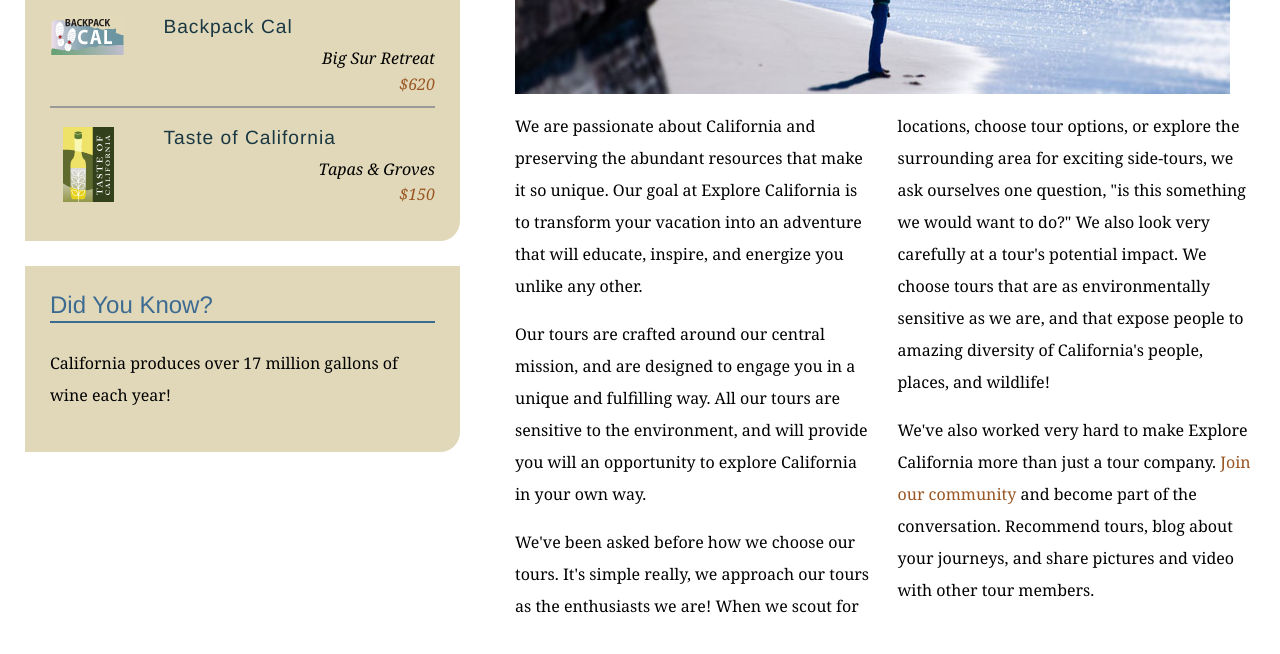
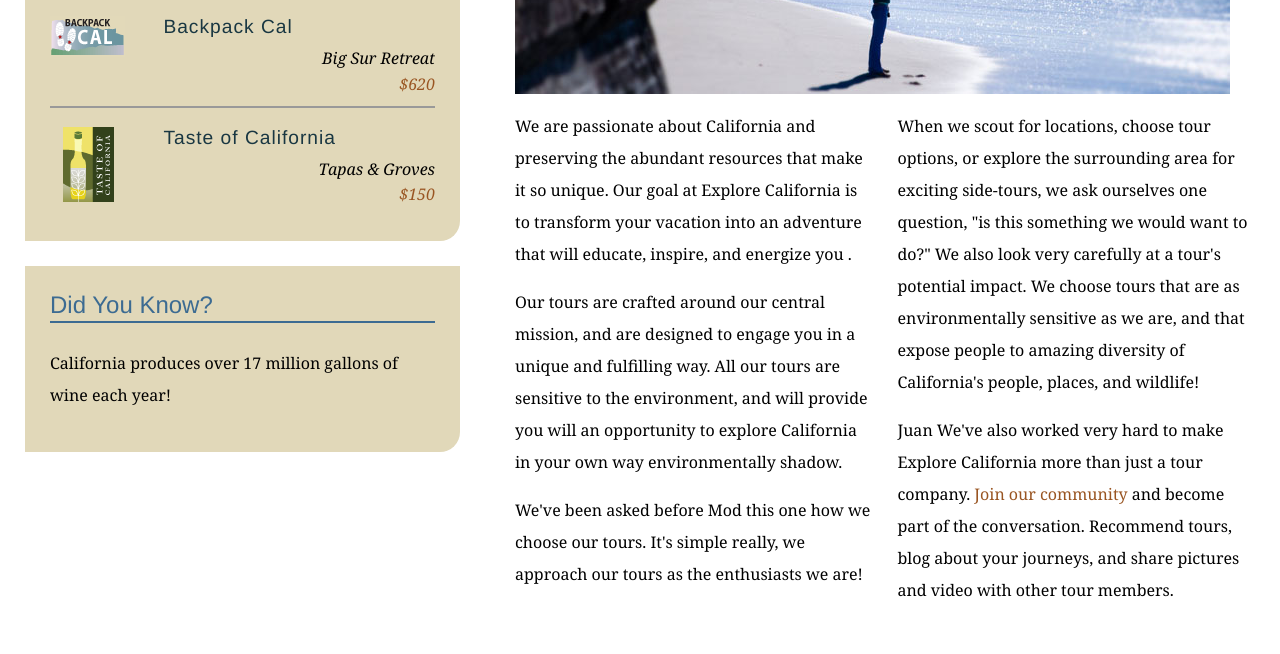
Before and after one commit to jpzepeda/firststeps, a plain HTML site: page mission.html in a window 1280 px wide. Shown: the part 590-1244 px from the top of the page. Drawn offline with Linux system fonts and the light colour scheme.

Commit message:
text edits on mission page

```diff
--- a/mission.html
+++ b/mission.html
@@ -62,10 +62,10 @@
           <h1>Who we are</h1>
           <img src="assets/images/mission_look.jpg" alt="Looking out at the Pacific" class="articleImage" />
           <div class="multiCol">
-            <p>We are passionate about California and preserving the abundant resources that make it so unique. Our goal at Explore California is to transform your vacation into an adventure that will educate, inspire, and energize you unlike any other.</p>
-            <p>Our tours are crafted around our central mission, and are designed to engage you in a unique and fulfilling way. All our tours are sensitive to the environment, and will provide you will an opportunity to explore California in your own way.</p>
-            <p>We've been asked before how we choose our tours. It's simple really, we approach our tours as the enthusiasts we are! When we scout for locations, choose tour options, or explore the surrounding area for exciting side-tours, we ask ourselves one question, &quot;is this something we would want to do?&quot; We also look very carefully at a tour's potential impact. We choose tours that are as environmentally sensitive as we are, and that expose people to amazing diversity of California's people, places, and wildlife!</p>
-            <p>We've also worked very hard to make Explore California more than just a tour company. <a href="explorers/join.html">Join our community</a> and become part of the conversation. Recommend tours, blog about your journeys, and share pictures and video with other tour members.</p>
+            <p>We are passionate about California and preserving the abundant resources that make it so unique. Our goal at Explore California is to transform your vacation into an adventure that will educate, inspire, and energize you .</p>
+            <p>Our tours are crafted around our central mission, and are designed to engage you in a unique and fulfilling way. All our tours are sensitive to the environment, and will provide you will an opportunity to explore California in your own way environmentally shadow.</p>
+            <p>We've been asked before Mod this one how we choose our tours. It's simple really, we approach our tours as the enthusiasts we are! When we scout for locations, choose tour options, or explore the surrounding area for exciting side-tours, we ask ourselves one question, &quot;is this something we would want to do?&quot; We also look very carefully at a tour's potential impact. We choose tours that are as environmentally sensitive as we are, and that expose people to amazing diversity of California's people, places, and wildlife!</p>
+            <p>Juan We've also worked very hard to make Explore California more than just a tour company. <a href="explorers/join.html">Join our community</a> and become part of the conversation. Recommend tours, blog about your journeys, and share pictures and video with other tour members.</p>
           </div>
         </div>
       </div>
```
